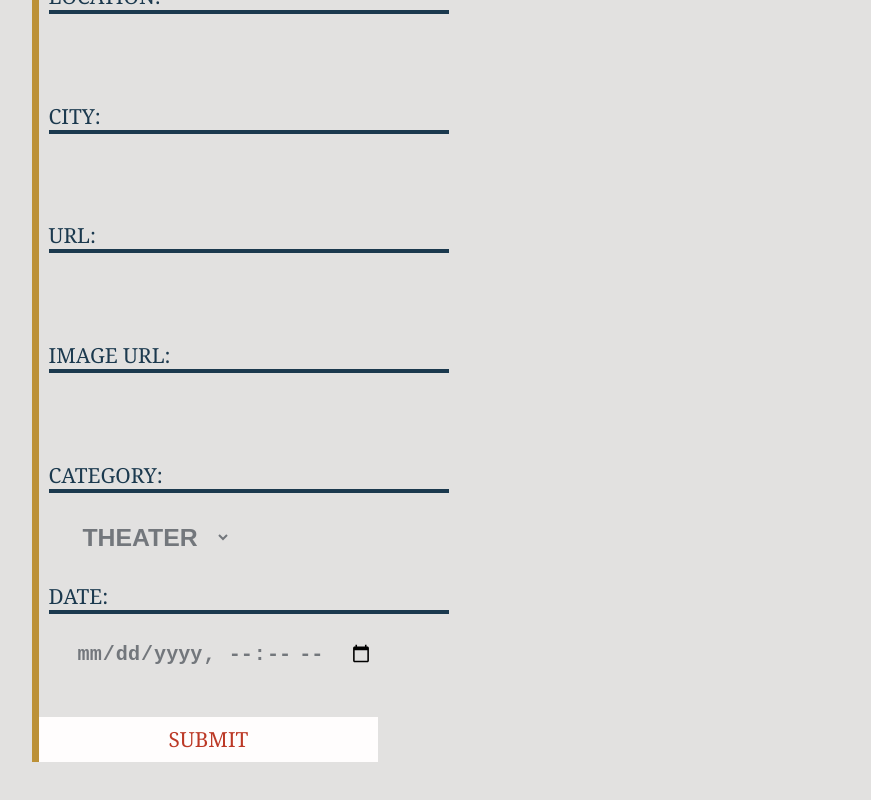
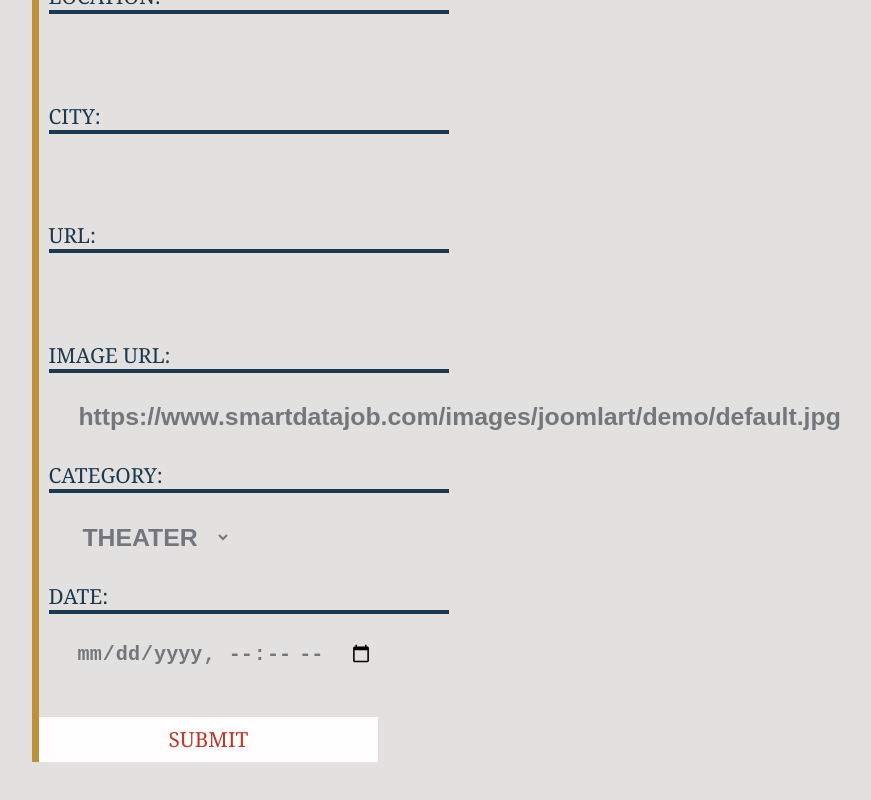
Before and after one commit to koli9513/dotned-enterprise-frontend, a React (Create React App) app: page /events/add in a window 1280 px wide. Shown: the part 516-1316 px from the top of the page, without its empty margins (133-1004 px from the left). Built offline with nearby package versions, Linux system fonts and the light colour scheme.

Commit message:
fix: add default image url

```diff
--- a/src/components/AddEvent.js
+++ b/src/components/AddEvent.js
@@ -9,14 +9,14 @@ const AddEvent = () => {
     name: "",
     isFavorite: false,
     description: "",
-    image: "",
+    image: "https://www.smartdatajob.com/images/joomlart/demo/default.jpg",
     location: "",
     city: "",
     eventUrl: "",
     userId: 1,
     date: "2021-08-27T9:32",
     category: "",
-    subtitle: ""
+    subtitle: "",
   });
 
   const handleSubmit = (event) => {
@@ -43,7 +43,7 @@ const AddEvent = () => {
   };
 
   return (
-      <EventForm onSubmit={handleSubmit} event={event} onChange={handleChange}/>
+    <EventForm onSubmit={handleSubmit} event={event} onChange={handleChange} />
   );
 };
 
```
